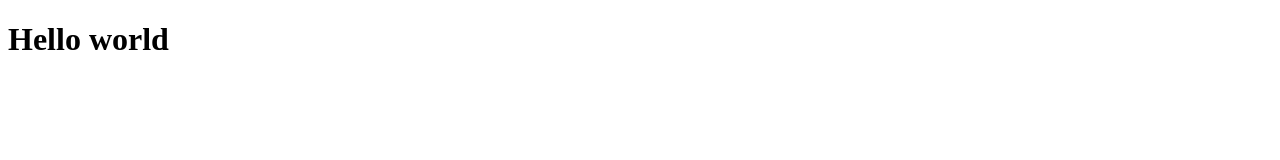
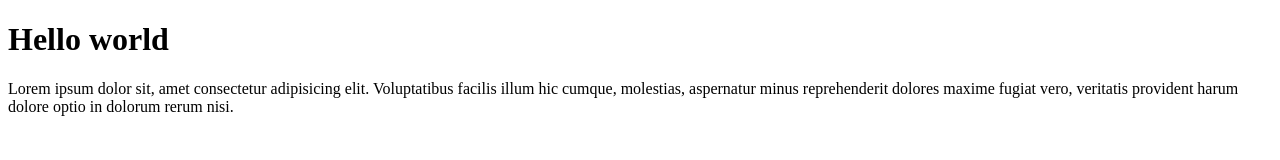
Before and after one commit to PedroFreitas10/projeto-1, a plain HTML site: page index.html in a window 1280 px wide. Drawn offline with Linux system fonts and the light colour scheme.

Commit message:
Add paragrafo

```diff
--- a/index.html
+++ b/index.html
@@ -7,5 +7,6 @@
 </head>
 <body>
     <h1>Hello world</h1>
+    <p>Lorem ipsum dolor sit, amet consectetur adipisicing elit. Voluptatibus facilis illum hic cumque, molestias, aspernatur minus reprehenderit dolores maxime fugiat vero, veritatis provident harum dolore optio in dolorum rerum nisi.</p>
 </body>
 </html>
```
